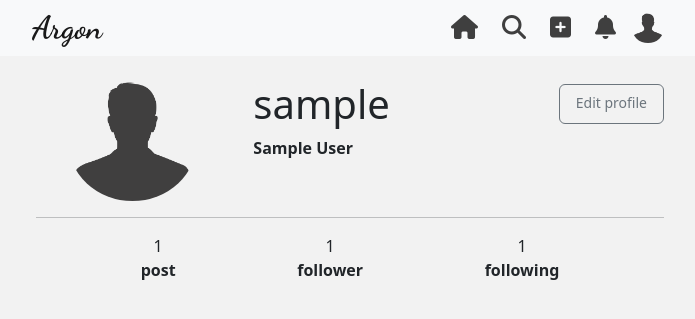
After one commit to serozhenka/argon, a Django app: a page that uses templates/snippets/navbar.html in a window 1280 px wide. The commit adds this page. Shown: the top 319 px of the page, without its empty margins (290-985 px from the left). Run offline with Django 4.2, Linux system fonts and the light colour scheme; the visitor is signed in with stand-in values (Sample User, id 1); data comes from the database, SQL or seed files in the repository; some libraries are stand-ins or nearby versions.

Commit message:
added: account & account edit pages

```diff
--- a/config/urls.py
+++ b/config/urls.py
@@ -9,9 +9,8 @@ urlpatterns = [
     path('admin/', admin.site.urls),
 
 
-    path('account/', include('users.urls')),
+    path('u/', include('users.urls')),
     path('', users_views.feed_page, name='feed'),
-    # path('<str:pk>/', users_views.login_page, name='login'),
 ]
 
 if settings.DEBUG:
--- a/static/styles/style.css
+++ b/static/styles/style.css
@@ -38,6 +38,10 @@ body {
     font-family: 'Dancing Script', cursive;
 }
 
+.fs-14px {
+    font-size: 14px!important;
+}
+
 /* Authentication page */
 
 .auth-container {
@@ -68,3 +72,34 @@ body {
 }
 
 /* end of navbar */
+
+/* edit account */
+
+.sidebar-container {
+    border-radius: 5px 0 0 5px;
+    border-right: 1px solid var(--gray-color);
+    min-height: 500px;
+}
+
+.dashboard-container {
+    border-radius: 0 5px 5px 0;
+}
+
+.dashboard-sidebar > .active {
+    border-left: 3px solid var(--semi-gray-color);
+}
+
+.dashboard-sidebar > a {
+    transition: 0s;
+}
+
+.dashboard-sidebar > a:hover{
+    background-color: var(--main-bg-color);
+    border-left: 3px solid var(--gray-color);
+}
+
+/* end of edit account */
+
+.disable-focus:focus {
+    box-shadow: none!important;
+}
--- /dev/null
+++ b/templates/snippets/dashboard_sidebar.html
@@ -0,0 +1,5 @@
+<nav class="nav flex-column dashboard-sidebar">
+  <a class="nav-link active" aria-current="page" href="#">Edit profile</a>
+  <a class="nav-link" href="#">Change password</a>
+  <a class="nav-link" href="#">Privacy & Security</a>
+</nav>
--- a/templates/snippets/navbar.html
+++ b/templates/snippets/navbar.html
@@ -1,6 +1,6 @@
 <nav class="navbar navbar-expand sticky-top bg-light p-1">
     <div class="d-flex col-lg-6 col-md-8 col-10 mx-auto align-items-center">
-        <a href="" class="navbar-brand"><h2 class="mb-0 header-font">Argon</h2></a>
+        <a href="{% url 'feed' %}" class="navbar-brand"><h2 class="mb-0 header-font">Argon</h2></a>
 
         <div class="collapse navbar-collapse justify-content-end" id="nav">
             <ul class="navbar-nav">
@@ -11,11 +11,11 @@
               <li class="nav-item mx-1"><a href="" class="nav-link custom-nav-link"><i class="fa fa-bell fs-4"></i></a></li>
 
               <li class="nav-item mx-1 d-flex align-items-center">
-                  <div class="dropdown">
+                  <div class="btn-group">
                       <img class="img-fluid rounded-circle" src="{{ request.user.image.url }}" alt="user-image" style="width: 2rem" id="dropdownMenuButton1" data-bs-toggle="dropdown">
-                      <ul class="dropdown-menu" aria-labelledby="dropdownMenuButton1">
-                        <li><a class="dropdown-item" href="#"><i class="fa fa-user me-2"></i>Profile</a></li>
-                        <li><a class="dropdown-item" href="{% url 'logout' %}">Log Out</a></li>
+                      <ul class="dropdown-menu dropdown-menu-end p-0" aria-labelledby="dropdownMenuButton1" style="width: 250px">
+                        <li><a class="dropdown-item px-4 py-2 fs-14px" href="{% url 'account:account' username=request.user.username %}"><i class="fa fa-user me-2"></i>Profile</a></li>
+                        <li><a class="dropdown-item px-4 py-2 fs-14px" href="{% url 'account:logout' %}">Log Out</a></li>
                       </ul>
                   </div>
               </li>
--- a/users/models.py
+++ b/users/models.py
@@ -19,7 +19,7 @@ class AccountManager(BaseUserManager):
             raise ValueError('User should have valid username')
 
         email = self.normalize_email(email)
-        user = self.model(email=email, username=username, **kwargs)
+        user = self.model(email=email, username=username.lower(), **kwargs)
         user.set_password(password)
         user.save(using=self._db)
         return user
@@ -41,9 +41,9 @@ class Account(AbstractBaseUser, PermissionsMixin):
     """
 
     email: str = models.EmailField(max_length=255, unique=True)
-    username: str = models.CharField(max_length=64, unique=True)
+    username: str = models.CharField(max_length=64, unique=True, db_index=True)
     name: str = models.CharField(max_length=128, blank=True)
-    bio: str = models.TextField(max_length=512, blank=True)
+    bio: str = models.TextField(max_length=128, blank=True)
     image = models.ImageField(
         upload_to=get_profile_image_path,
         default=settings.DEFAULT_PROFILE_IMAGE_FILEPATH,
--- /dev/null
+++ b/users/templates/users/account.html
@@ -0,0 +1,53 @@
+{% extends 'base.html' %}
+{% load static %}
+
+{% block content %}
+
+    <section class="mt-4">
+        <div class="row">
+            <div class="col-lg-6 col-md-8 col-10 mx-auto">
+                <div class="row">
+                    <div class="d-flex col-4 justify-content-center align-items-center">
+                        <div class="col col-lg-8 col-md-10">
+                           <img class="img-fluid rounded-circle w-100" src="{{ account.image.url }}" alt="user-profile-image">
+                        </div>
+                    </div>
+                    <div class="col-8">
+                        <div class="d-flex justify-content-between align-items-center">
+                            <h1 class="fw-light mb-0">{{ account.username }}</h1>
+                            {% if request.user == account %}
+                                <a href="{% url 'account:account-edit' username=request.user.username %}" class="btn btn-outline-secondary fs-14px py-0 px-3 disable-focus" style="height: 40px; line-height: 35px">
+                                        Edit profile
+                                </a>
+                            {% endif %}
+                        </div>
+                        <div class="fw-bold mt-2">
+                            {{ account.name }}
+                        </div>
+                        <div class=" mt-2">
+                            {{ account.bio }}
+                        </div>
+                    </div>
+                </div>
+                <hr>
+                <div class="col-8 mx-auto">
+                    <div class="d-flex justify-content-between">
+                        <div>
+                            <div class="text-center">1</div>
+                            <div class="fw-bold">post{{ 1|pluralize }}</div>
+                        </div>
+                        <div>
+                            <div class="text-center">1</div>
+                            <div class="fw-bold">follower{{ 1|pluralize }}</div>
+                        </div>
+                        <div>
+                            <div class="text-center">1</div>
+                            <div class="fw-bold">following{{ 1|pluralize }}</div>
+                        </div>
+                    </div>
+                </div>
+            </div>
+        </div>
+    </section>
+
+{% endblock content %}
--- a/users/urls.py
+++ b/users/urls.py
@@ -1,9 +1,14 @@
 from django.urls import path
 
 from . import views
+
+app_name = 'account'
 
 urlpatterns = [
     path('login/', views.login_page, name='login'),
     path('logout/', views.logout_page, name='logout'),
     path('register/', views.register_page, name='register'),
+
+    path('<str:username>/', views.account_page, name='account'),
+    path('<str:username>/edit/', views.account_edit_page, name='account-edit'),
 ]
--- a/users/views.py
+++ b/users/views.py
@@ -4,6 +4,7 @@ from django.shortcuts import render, redirect, reverse
 from django.urls import reverse_lazy
 
 from .forms import LoginForm, RegisterForm
+from .models import Account
 
 @user_passes_test(lambda user: not user.is_authenticated, login_url='/', redirect_field_name=None)
 def login_page(request):
@@ -45,11 +46,38 @@ def register_page(request):
 
     return render(request, 'users/login_register.html', context=context)
 
-@login_required(login_url=reverse_lazy('login'))
+@login_required(login_url=reverse_lazy('account:login'))
 def logout_page(request):
     logout(request)
     return redirect('/')
 
-@login_required(login_url=reverse_lazy('login'))
+@login_required(login_url=reverse_lazy('account:login'))
 def feed_page(request):
     return render(request, 'feed.html')
+
+@login_required(login_url=reverse_lazy('account:login'))
+def account_page(request, username):
+    context = {}
+    if request.method == "GET":
+        try:
+            account = Account.objects.get(username=username)
+        except Account.DoesNotExist:
+            return redirect('/')
+
+        context["account"] = account
+        return render(request, 'users/account.html', context=context)
+
+@login_required(login_url=reverse_lazy('account:login'))
+def account_edit_page(request, username):
+    try:
+        account = Account.objects.get(username=username)
+    except Account.DoesNotExist:
+        return redirect('/')
+
+    if account != request.user:
+        return redirect('/')
+
+    context = {}
+    if request.method == "GET":
+        context["account"] = account
+        return render(request, 'users/edit_account.html', context=context)
```
Also changed, not shown: users/forms.py (+20 -0 lines), users/templates/users/edit_account.html (added, +39 -0 lines), users/templates/users/login_register.html (+4 -4 lines), users/migrations/0002_alter_account_username.py (added), users/migrations/0003_alter_account_bio.py (added), users/migrations/0004_alter_account_bio.py (added).
